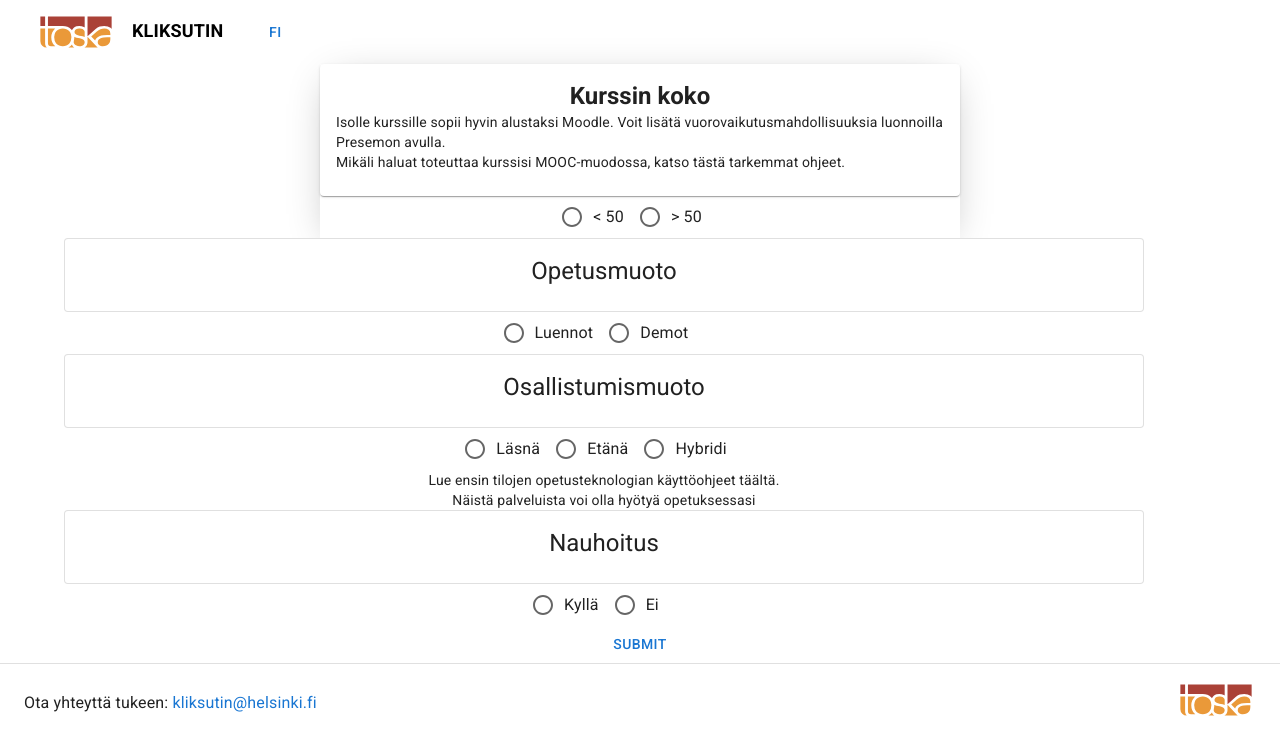
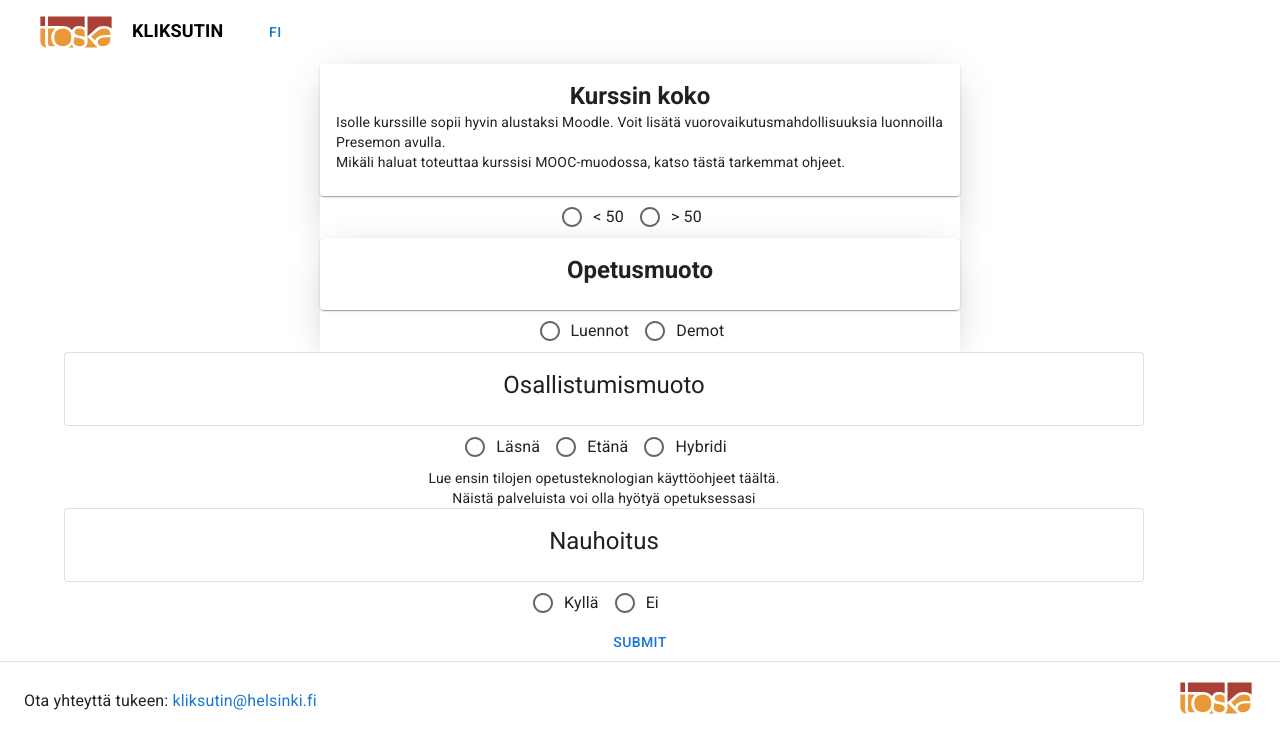
Before and after one commit to UniversityOfHelsinkiCS/kliksutin, a React (Create React App) app: page / in a window 1280 px wide. Shown: the top 754 px of the page. Built offline with nearby package versions, Linux system fonts and the light colour scheme.

Commit message:
Add styling to the CourseType component

```diff
--- a/src/client/components/Form/CourseType.tsx
+++ b/src/client/components/Form/CourseType.tsx
@@ -9,13 +9,17 @@
   Box,
 } from '@mui/material'
 import { Controller } from 'react-hook-form'
+import styles from './styles'
 import { InputProps } from '../../types'
 
-const CourseType: React.FC<InputProps> = ({ control }) => (
-  <Box sx={{ maxWidth: 1080 }}>
-    <Card variant="outlined">
+const CourseType: React.FC<InputProps> = ({ control }) => {
+  const classes = styles.cardStyles
+
+  return (
+    <Box sx={classes.card}>
+      <Card>
         <CardContent>
-        <Typography variant="h5" component="div">
+          <Typography variant="h5" style={classes.heading} component="div">
             Opetusmuoto
           </Typography>
         </CardContent>
@@ -44,5 +48,6 @@
       />
     </Box>
   )
+}
 
 export default CourseType
```
Lines whose indentation alone changed are shown as unchanged.
